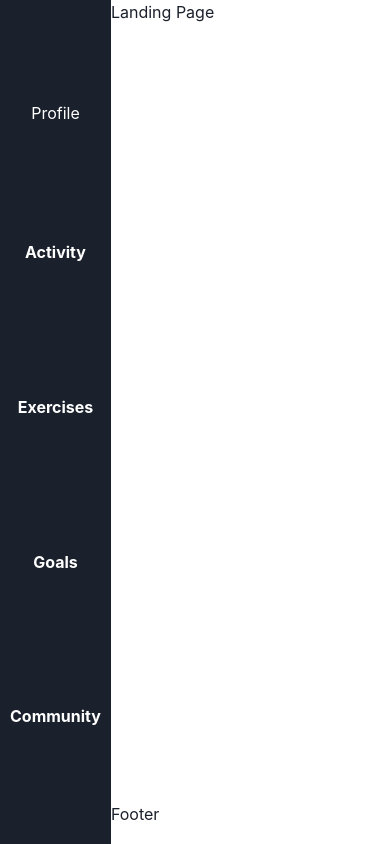
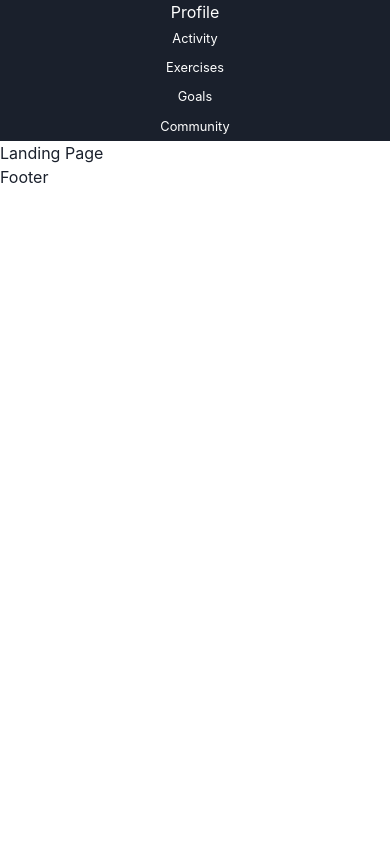
Before and after one commit to samusarsar/dare2fit, a React (Vite) app in the folder dare2fit/: page / in a window 390 px wide. Built offline with nearby package versions, Linux system fonts and the light colour scheme.

Commit message:
Style(#3): style NavBar component to be responsive

```diff
--- a/dare2fit/src/components/Navigation/NavBar.tsx
+++ b/dare2fit/src/components/Navigation/NavBar.tsx
@@ -1,22 +1,25 @@
-import React from 'react';
+import React, { ReactElement } from 'react';
 import { NavLink } from 'react-router-dom';
 
 import { Flex, Link, useColorModeValue } from '@chakra-ui/react';
+
 import NavButton from './NavButton';
 
-const NavBar: React.FC = () => {
+const NavBar: React.FC = ():ReactElement => {
+
     return (
         <nav>
             <Flex
-                height={'100vh'}
-                flexDirection={'column'}
-                justifyContent={'space-evenly'}
-                alignItems={'center'}
-                bg={useColorModeValue('brand.dark', 'brand.light')}>
+                flexDirection='column'
+                justifyContent='space-evenly'
+                alignItems='center'
+                bg={useColorModeValue('brand.dark', 'brand.light')}
+                minHeight={{ base: 'auto', md: '100vh' }}
+            >
                 <Link as={NavLink} // TODO - replace with profile picture
                     to='profile'
                     color={useColorModeValue('brand.light', 'brand.dark')}>
-                        Profile
+                    Profile
                 </Link>
 
                 <NavButton color={'brand.red'}>
@@ -34,7 +37,6 @@ const NavBar: React.FC = () => {
                 <NavButton color={'brand.yellow'}>
                     Community
                 </NavButton>
-
             </Flex>
         </nav>
     );
--- a/dare2fit/src/components/Navigation/NavButton.tsx
+++ b/dare2fit/src/components/Navigation/NavButton.tsx
@@ -7,10 +7,11 @@ const NavButton: FC<{ color: string, children: string }> = ({ color, children })
     return (
         <Link as={NavLink}
             to={children.toLowerCase()}
-            p='15px 10px'
+            p={{ base: '5px', md: '15px 10px' }}
             width='100%'
             textAlign='center'
-            fontWeight='bold'
+            fontWeight={{ md: 'bold' }}
+            fontSize={{ base: '0.8em', md: '1em' }}
             color={useColorModeValue('brand.light', 'brand.dark')}
             _activeLink={{ color: color }}
             _hover={{ textDecoration: 'none', bg: color, color: 'brand.light' }}>
--- a/dare2fit/src/views/RootLayout/RootLayout.tsx
+++ b/dare2fit/src/views/RootLayout/RootLayout.tsx
@@ -9,20 +9,23 @@ import { Grid, GridItem } from '@chakra-ui/react';
 const RootLayout: React.FC = () => {
     return (
         <main>
-            <Grid height={'100vh'}
-                templateAreas={`"nav main"
-                                "nav footer"`}
-                gridTemplateRows={'1fr 5%'}
+            <Grid
+                gridTemplateRows={'auto auto 5%'}
                 gridTemplateColumns='min-content 1fr'>
-                <GridItem area={'nav'}>
+                <GridItem
+                    rowSpan={{ base: 3, md: 2 }}
+                    colSpan={{ base: 2, md: 1 }}>
                     <NavBar />
                 </GridItem>
 
-                <GridItem area={'main'}>
+                <GridItem
+                    colSpan={{ base: 2, md: 1 }}
+                    rowSpan={2}>
                     <Outlet />
                 </GridItem>
 
-                <GridItem area={'footer'}>
+                <GridItem
+                    colSpan={{ base: 2, md: 1 }}>
                     <Footer />
                 </GridItem>
             </Grid>
```
